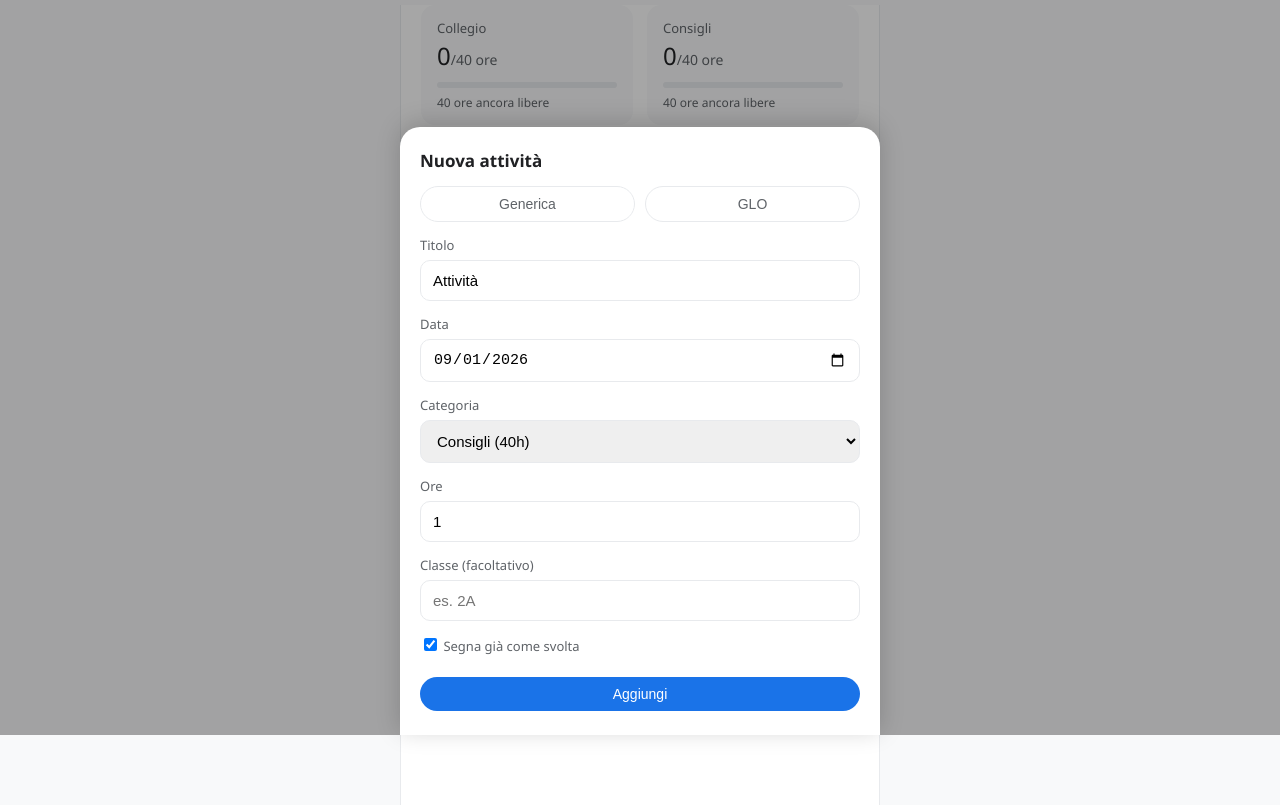
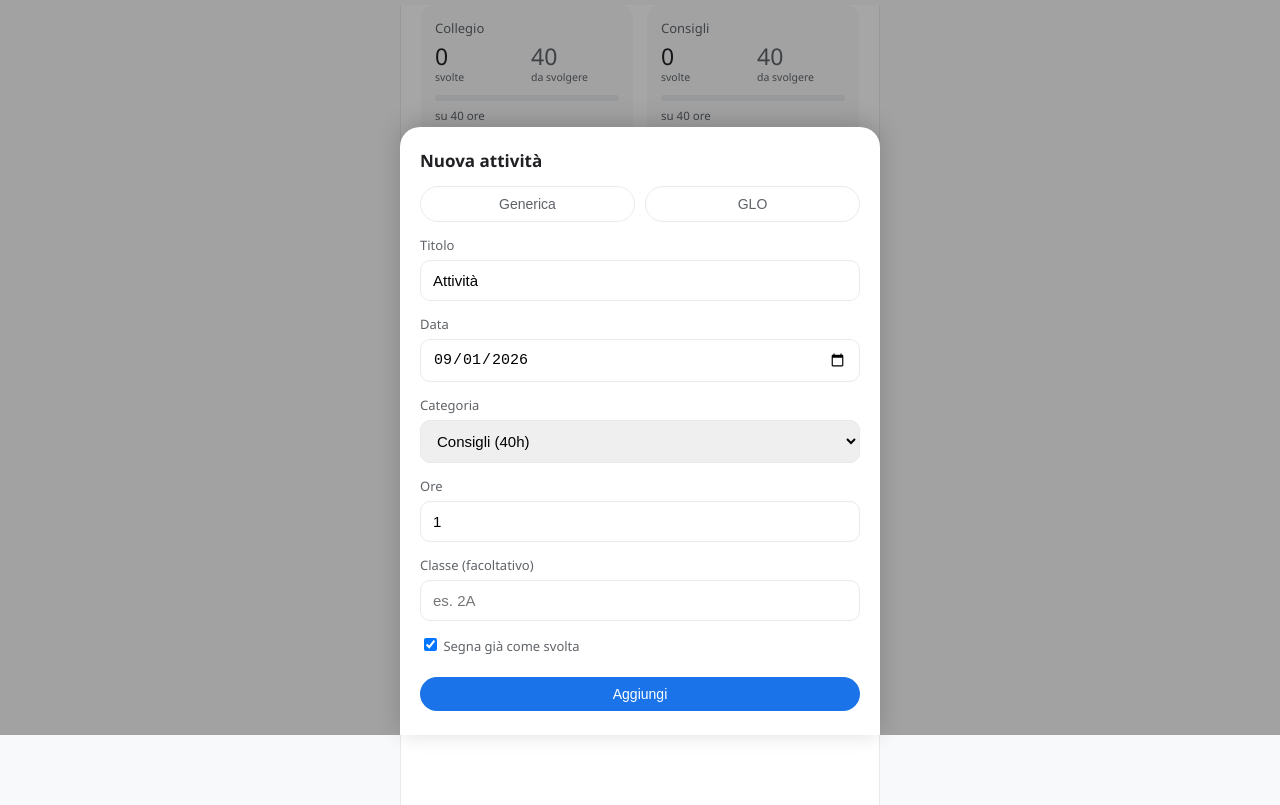
Before and after one commit to arstantra/40piu40, a plain HTML site: page index.html in a window 1280 px wide. Both pictures are taken after a click on the button "Aggiungi attività". Shown: the part 65-870 px from the top of the page. Drawn offline with Linux system fonts and the light colour scheme.

Commit message:
update 2

```diff
--- a/app.js
+++ b/app.js
@@ -3,7 +3,7 @@
    sul telefono; il file data/piano.json contiene il calendario precaricato
    dal Piano Annuale della scuola. */
 
-const LS_STATO = "40piu40_stato";      // { [id]: {fatto, ore?, categoria?, inizio?, fine?} }
+const LS_STATO = "40piu40_stato";      // { [id]: {fatto, ore?, categoria?, inizio?, fine?, nascosto?} }
 const LS_EXTRA = "40piu40_extra";      // [ {id, data, titolo, categoria, ore, classe?, sede?, extra:true} ]
 const LS_SETTINGS = "40piu40_settings"; // { targetCollegio, targetConsigli, mieClassi:[] }
 
@@ -103,6 +103,9 @@ function isInCorso(a){
   const st = getStato(a.id);
   return !!st.inizio && !st.fine && !isFatto(a);
 }
+function isNascosto(a){
+  return !!getStato(a.id).nascosto;
+}
 function classeVisibile(a){
   if (!a.classe) return true;
   if (!SETTINGS.mieClassi || SETTINGS.mieClassi.length === 0) return true;
@@ -112,6 +115,7 @@ function classeVisibile(a){
 function computeTotals(){
   const tot = { collegio:0, consigli:0, altro:0 };
   for (const a of allActivities()){
+    if (isNascosto(a)) continue;
     if (!isFatto(a)) continue;
     const cat = effectiveCategoria(a);
     const ore = effectiveOre(a) || 0;
@@ -127,41 +131,46 @@ function renderContatori(){
   fillCounter("consigli", tot.consigli, SETTINGS.targetConsigli);
 }
 function fillCounter(cat, fatte, target){
+  const oltre = Math.max(0, fatte - target);
   document.getElementById(`c-${cat}-fatte`).textContent = fmtOre(fatte);
   document.getElementById(`c-${cat}-target`).textContent = fmtOre(target);
+
+  // Seconda colonna: quante ore restano da svolgere; se il tetto e' superato,
+  // mostra invece di quanto si e' andati oltre.
+  const rest = document.getElementById(`c-${cat}-restanti`);
+  const restLab = document.getElementById(`lab-${cat}-restanti`);
+  rest.classList.toggle("over", oltre > 0);
+  if (oltre > 0){
+    rest.textContent = "+" + fmtOre(oltre);
+    restLab.textContent = "oltre";
+  } else {
+    rest.textContent = fmtOre(target - fatte);
+    restLab.textContent = "da svolgere";
+  }
 
   // La barra rappresenta sempre il totale corrente (target oppure, se lo sforo
   // supera il target, le ore fatte): blu = entro il tetto, rosso = sforo.
   const scale = Math.max(target, fatte, 1);
   const entro = Math.min(fatte, target);
-  const oltre = Math.max(0, fatte - target);
   const barBlue = document.getElementById(`bar-${cat}-blue`);
   const barRed = document.getElementById(`bar-${cat}-red`);
   barBlue.style.width = (entro/scale*100) + "%";
   barRed.style.width = (oltre/scale*100) + "%";
-  barBlue.classList.toggle("full", target > 0 && fatte === target);
-
-  const sub = document.getElementById(`sub-${cat}`);
-  sub.classList.toggle("over", fatte > target);
-  if (fatte > target){
-    sub.textContent = `+${fmtOre(fatte-target)} ore oltre il tetto`;
-  } else if (fatte === target && target > 0){
-    sub.textContent = "Tetto raggiunto";
-  } else {
-    sub.textContent = `${fmtOre(target-fatte)} ore ancora libere`;
-  }
+  barBlue.classList.toggle("full", target > 0 && fatte >= target);
 }
 
 /* ---------------------------------------------------------- render: card */
 function tagLabel(cat){
   return cat === "collegio" ? "Collegio" : cat === "consigli" ? "Consigli" : "Altro";
 }
-function creaCard(a){
+function creaCard(a, opts){
+  opts = opts || {};
   const div = document.createElement("div");
+  const nascosto = isNascosto(a);
   const fatto = isFatto(a);
   const inCorso = isInCorso(a);
   const st = getStato(a.id);
-  div.className = "card" + (fatto ? " done" : "");
+  div.className = "card" + (fatto ? " done" : "") + (nascosto ? " nascosta" : "");
 
   const top = document.createElement("div");
   top.className = "card-top";
@@ -196,7 +205,13 @@ function creaCard(a){
   const actions = document.createElement("div");
   actions.className = "card-actions";
 
-  if (fatto){
+  if (nascosto){
+    const btn = document.createElement("button");
+    btn.className = "btn btn-primary";
+    btn.textContent = "Mostra";
+    btn.onclick = (e) => { e.stopPropagation(); setStato(a.id, {nascosto:false}); refreshAll(); };
+    actions.appendChild(btn);
+  } else if (fatto){
     const orari = (st.inizio && st.fine) ? ` (${st.inizio}–${st.fine})` : "";
     const btn = document.createElement("button");
     btn.className = "btn btn-done";
@@ -222,14 +237,24 @@ function creaCard(a){
     btn.onclick = (e) => { e.stopPropagation(); setStato(a.id, {fatto:true}); refreshAll(); };
     actions.appendChild(btn);
   }
-  const modBtn = document.createElement("button");
-  modBtn.className = "btn btn-ghost";
-  modBtn.textContent = "Modifica";
-  modBtn.onclick = (e) => { e.stopPropagation(); openDetailSheet(a); };
-  actions.appendChild(modBtn);
+  if (!nascosto){
+    const modBtn = document.createElement("button");
+    modBtn.className = "btn btn-ghost";
+    modBtn.textContent = "Modifica";
+    modBtn.onclick = (e) => { e.stopPropagation(); openDetailSheet(a); };
+    actions.appendChild(modBtn);
+
+    if (opts.nascondibile){
+      const hideBtn = document.createElement("button");
+      hideBtn.className = "btn btn-ghost btn-mini";
+      hideBtn.textContent = "Nascondi";
+      hideBtn.onclick = (e) => { e.stopPropagation(); setStato(a.id, {nascosto:true}); refreshAll(); };
+      actions.appendChild(hideBtn);
+    }
+  }
 
   div.appendChild(actions);
-  div.onclick = () => openDetailSheet(a);
+  if (!nascosto) div.onclick = () => openDetailSheet(a);
   return div;
 }
 
@@ -253,6 +278,7 @@ function renderOggi(){
   lista.innerHTML = "";
   const oggi = allActivities()
     .filter(a => a.data === todayISO())
+    .filter(a => !isNascosto(a))
     .filter(classeVisibile)
     .sort((a,b) => (a.ora||"").localeCompare(b.ora||""));
   if (oggi.length === 0){
@@ -280,15 +306,22 @@ function renderCalendario(){
   const meseSel = document.getElementById("filtro-mese").value;
   const statoSel = document.getElementById("filtro-stato").value;
 
+  // Il filtro "Nascoste" e' il ripostiglio: mostra tutto cio' che hai nascosto
+  // (di qualsiasi categoria) per poterlo rimettere in lista.
+  const soloNascoste = (statoSel === "nascoste");
+
   let items = allActivities()
-    .filter(a => a.categoria === "collegio" || a.categoria === "consigli")
+    .filter(a => soloNascoste ? isNascosto(a) : !isNascosto(a))
+    .filter(a => soloNascoste || a.categoria === "collegio" || a.categoria === "consigli")
     .filter(classeVisibile)
     .filter(a => meseSel === "tutti" || meseKey(a.data) === meseSel)
-    .filter(a => statoSel === "tutte" || (statoSel === "fatte") === isFatto(a))
+    .filter(a => soloNascoste || statoSel === "tutte" || (statoSel === "fatte") === isFatto(a))
     .sort((a,b) => (a.data+(a.ora||"")).localeCompare(b.data+(a.ora||"")));
 
   if (items.length === 0){
-    lista.innerHTML = `<div class="empty-state">Nessuna attività con questi filtri.</div>`;
+    lista.innerHTML = soloNascoste
+      ? `<div class="empty-state">Nessuna attività nascosta.</div>`
+      : `<div class="empty-state">Nessuna attività con questi filtri.</div>`;
     return;
   }
   let meseCorrente = null;
@@ -301,7 +334,7 @@ function renderCalendario(){
       h.textContent = formatMeseAnno(a.data);
       lista.appendChild(h);
     }
-    lista.appendChild(creaCard(a));
+    lista.appendChild(creaCard(a, {nascondibile:true}));
   }
 }
 
@@ -311,6 +344,7 @@ function renderAltro(){
   lista.innerHTML = "";
   const items = allActivities()
     .filter(a => effectiveCategoria(a) === "altro")
+    .filter(a => !isNascosto(a))
     .filter(classeVisibile)
     .sort((a,b) => (a.data+(a.ora||"")).localeCompare(b.data+(a.ora||"")));
   if (items.length === 0){
@@ -327,7 +361,7 @@ function renderAltro(){
       h.textContent = formatMeseAnno(a.data);
       lista.appendChild(h);
     }
-    lista.appendChild(creaCard(a));
+    lista.appendChild(creaCard(a, {nascondibile:true}));
   }
 }
 
--- a/index.html
+++ b/index.html
@@ -27,21 +27,39 @@
   <section class="counters">
     <div class="counter">
       <div class="counter-label">Collegio</div>
-      <div class="counter-value"><span id="c-collegio-fatte">0</span><span class="counter-target">/<span id="c-collegio-target">40</span> ore</span></div>
+      <div class="counter-split">
+        <div class="cs">
+          <div class="cs-num" id="c-collegio-fatte">0</div>
+          <div class="cs-lab">svolte</div>
+        </div>
+        <div class="cs">
+          <div class="cs-num cs-rest" id="c-collegio-restanti">40</div>
+          <div class="cs-lab" id="lab-collegio-restanti">da svolgere</div>
+        </div>
+      </div>
       <div class="progress">
         <div class="progress-seg progress-blue" id="bar-collegio-blue"></div>
         <div class="progress-seg progress-red" id="bar-collegio-red"></div>
       </div>
-      <div class="counter-sub" id="sub-collegio"></div>
+      <div class="counter-total">su <span id="c-collegio-target">40</span> ore</div>
     </div>
     <div class="counter">
       <div class="counter-label">Consigli</div>
-      <div class="counter-value"><span id="c-consigli-fatte">0</span><span class="counter-target">/<span id="c-consigli-target">40</span> ore</span></div>
+      <div class="counter-split">
+        <div class="cs">
+          <div class="cs-num" id="c-consigli-fatte">0</div>
+          <div class="cs-lab">svolte</div>
+        </div>
+        <div class="cs">
+          <div class="cs-num cs-rest" id="c-consigli-restanti">40</div>
+          <div class="cs-lab" id="lab-consigli-restanti">da svolgere</div>
+        </div>
+      </div>
       <div class="progress">
         <div class="progress-seg progress-blue" id="bar-consigli-blue"></div>
         <div class="progress-seg progress-red" id="bar-consigli-red"></div>
       </div>
-      <div class="counter-sub" id="sub-consigli"></div>
+      <div class="counter-total">su <span id="c-consigli-target">40</span> ore</div>
     </div>
   </section>
 
@@ -61,6 +79,7 @@
       <option value="tutte">Tutte</option>
       <option value="da-fare">Da fare</option>
       <option value="fatte">Fatte</option>
+      <option value="nascoste">Nascoste</option>
     </select>
   </div>
   <div id="calendario-lista" class="lista"></div>
--- a/style.css
+++ b/style.css
@@ -83,13 +83,18 @@ h2{font-size:14px;font-weight:600;color:var(--text-light);text-transform:upperca
 }
 .counter{
   flex:1;
+  min-width:0;
   background:var(--bg-soft);
   border-radius:14px;
-  padding:14px 16px;
+  padding:14px 14px 12px;
 }
 .counter-label{font-size:13px;color:var(--text-light);font-weight:500;}
-.counter-value{font-size:24px;font-weight:500;margin-top:2px;}
-.counter-target{font-size:14px;color:var(--text-light);font-weight:400;}
+.counter-split{display:flex;gap:8px;margin-top:6px;}
+.cs{flex:1;min-width:0;}
+.cs-num{font-size:23px;font-weight:500;line-height:1.15;}
+.cs-num.cs-rest{color:var(--text-light);}
+.cs-num.over{color:var(--red);}
+.cs-lab{font-size:10.5px;line-height:1.25;color:var(--text-light);margin-top:2px;}
 .progress{
   height:6px;background:var(--border);border-radius:4px;overflow:hidden;margin-top:10px;
   display:flex;
@@ -98,8 +103,7 @@ h2{font-size:14px;font-weight:600;color:var(--text-light);text-transform:upperca
 .progress-blue{background:var(--blue);}
 .progress-blue.full{background:var(--green);}
 .progress-red{background:var(--red);}
-.counter-sub{font-size:12px;color:var(--text-light);margin-top:6px;min-height:14px;}
-.counter-sub.over{color:var(--red);font-weight:500;}
+.counter-total{font-size:11.5px;color:var(--text-light);margin-top:7px;}
 
 /* ---------- Oggi ---------- */
 .oggi-section{margin-top:26px;}
@@ -130,7 +134,9 @@ h2{font-size:14px;font-weight:600;color:var(--text-light);text-transform:upperca
 .tag-collegio{background:#e8f0fe;color:var(--blue);}
 .tag-consigli{background:#e6f4ea;color:var(--green);}
 .tag-altro{background:#f1f3f4;color:var(--text-light);}
-.card-actions{display:flex;gap:8px;margin-top:6px;align-items:center;}
+.card-actions{display:flex;flex-wrap:wrap;gap:8px;margin-top:6px;align-items:center;}
+.card.nascosta{opacity:.5;}
+.card.nascosta .card-title{font-weight:400;}
 
 .btn{
   border:none;
@@ -145,6 +151,7 @@ h2{font-size:14px;font-weight:600;color:var(--text-light);text-transform:upperca
 .btn-done{background:var(--green);color:#fff;}
 .btn-progress{background:var(--amber);color:#fff;}
 .btn-ghost{background:none;color:var(--text-light);border:1px solid var(--border);}
+.btn-mini{padding:9px 13px;font-size:13px;}
 .btn-secondary{
   background:var(--bg-soft);
   color:var(--text);
--- a/sw.js
+++ b/sw.js
@@ -1,6 +1,6 @@
 // Service worker: cache dell'app shell per l'uso offline.
 // Per pubblicare un aggiornamento dell'app, cambia CACHE_NAME.
-const CACHE_NAME = "40piu40-v1";
+const CACHE_NAME = "40piu40-v2";
 const CORE_ASSETS = [
   "./",
   "./index.html",
```
